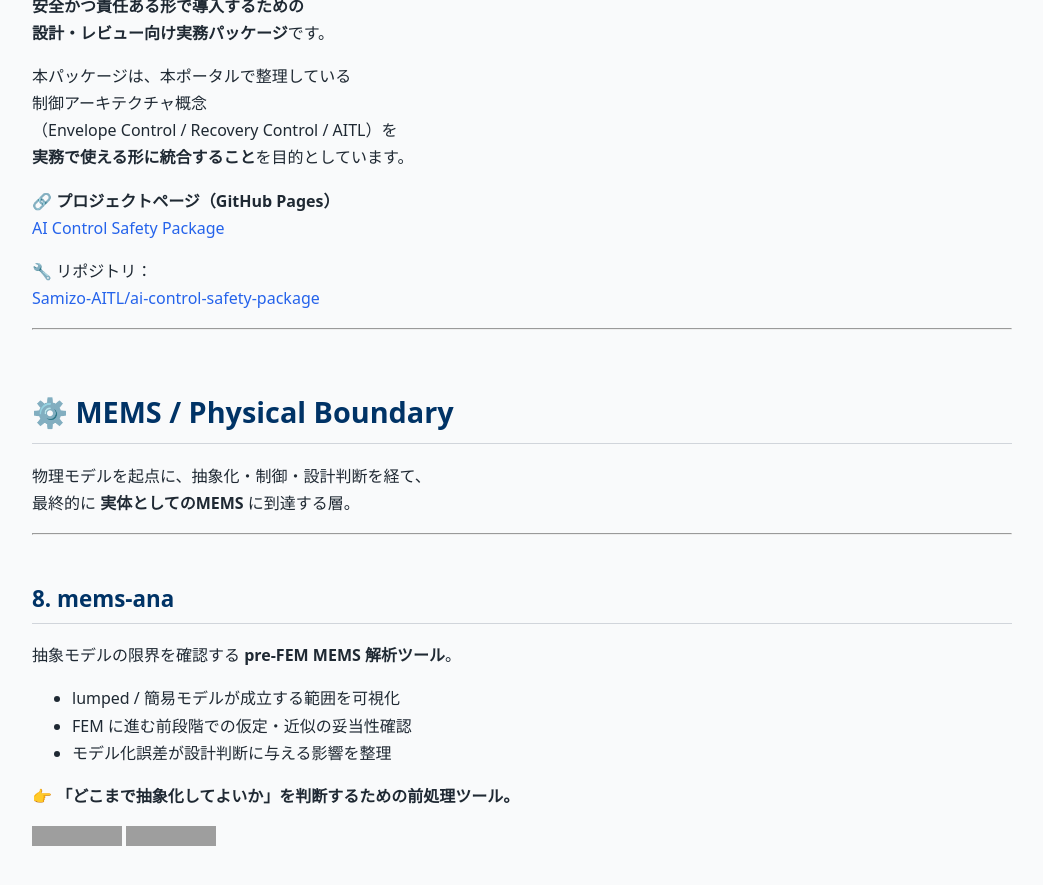
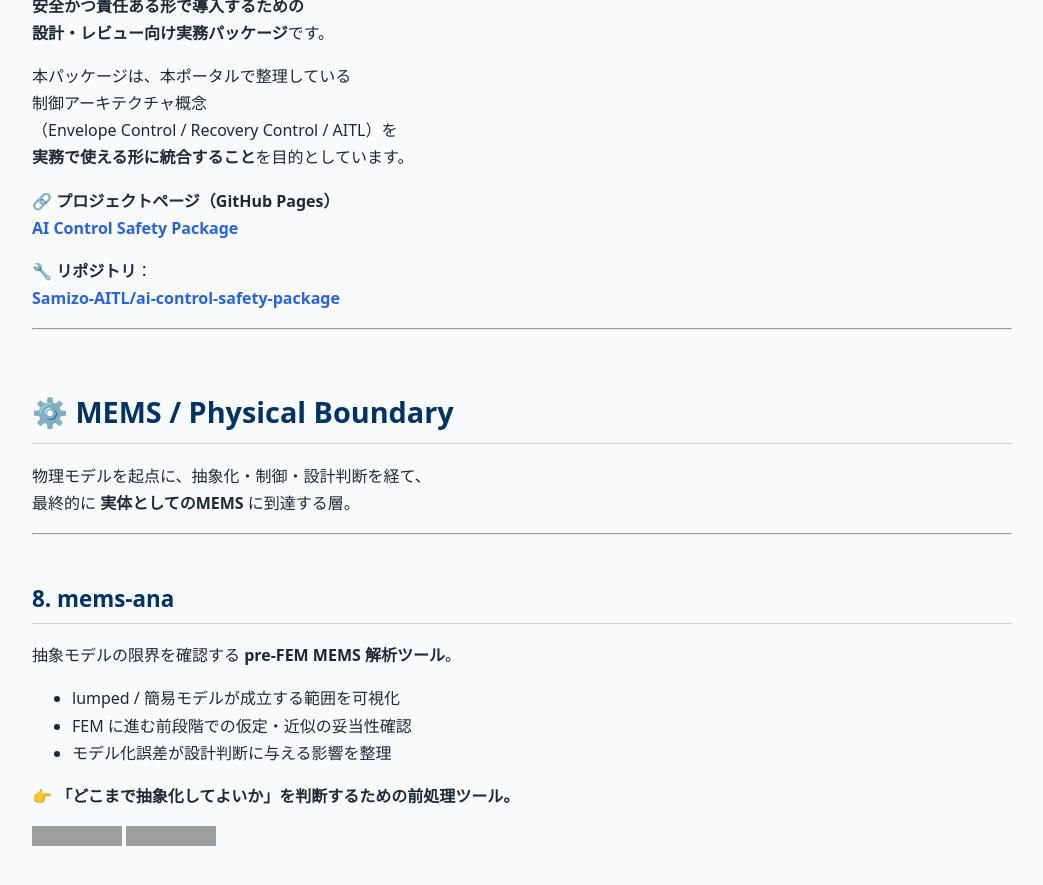
Before and after one commit to Samizo-AITL/Samizo-AITL.github.io, a Jekyll site: the page built from portal/index.md, in a window 1280 px wide and 900 px high, scrolled down 16585 px. Shown: the top 885 px of the window, without its empty margins (118-1161 px from the left). Built offline with Jekyll 4.4.1, drawn with Linux system fonts in a browser that asks for light colours; our own code applies the rules of GitHub Pages for plain Markdown files; grey boxes are pictures that could not be loaded.

```diff
--- a/portal/index.md
+++ b/portal/index.md
@@ -492,10 +492,10 @@ AI / LLM を用いた制御システムを
 **実務で使える形に統合すること**を目的としています。
 
 🔗 **プロジェクトページ（GitHub Pages）**
-[AI Control Safety Package](https://samizo-aitl.github.io/ai-control-safety-package/)
+[**AI Control Safety Package**](https://samizo-aitl.github.io/ai-control-safety-package/)
 
-🔧 リポジトリ：
-[Samizo-AITL/ai-control-safety-package](https://github.com/Samizo-AITL/ai-control-safety-package)
+🔧 **リポジトリ**：
+[**Samizo-AITL/ai-control-safety-package**](https://github.com/Samizo-AITL/ai-control-safety-package)
 
 ---
 
```
